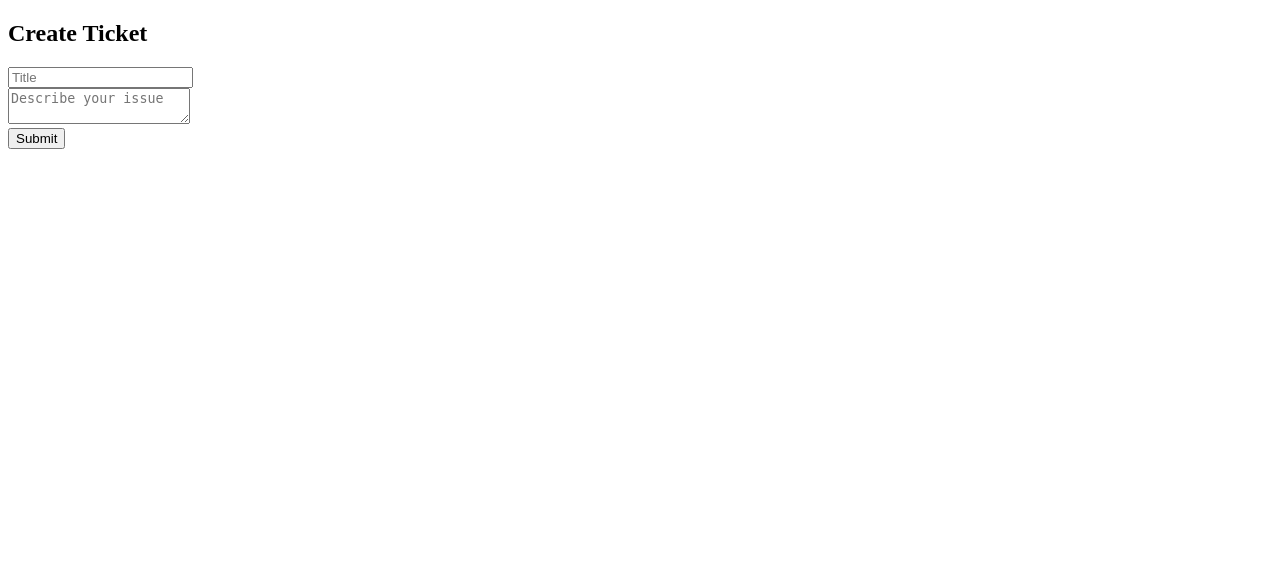
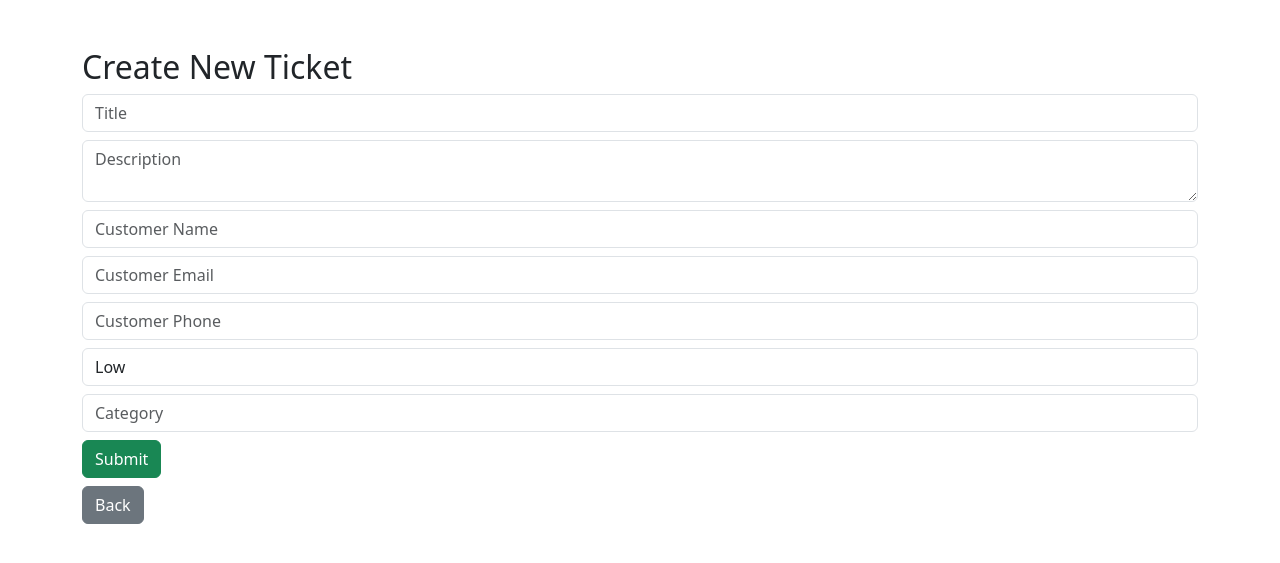
Before and after one commit to aniketjagdale02/simple-ticketing-app, a FastAPI app: template templates/create_ticket.html in a window 1280 px wide. Shown: the top 563 px of the page. Run offline with FastAPI, Linux system fonts and the light colour scheme; the template is opened without the code that fills it, so the values that code supplies are empty.

Commit message:
Update create_ticket.html

```diff
--- a/templates/create_ticket.html
+++ b/templates/create_ticket.html
@@ -1,12 +1,23 @@
 <!DOCTYPE html>
 <html>
-<head><title>Create Ticket</title></head>
-<body>
-<h2>Create Ticket</h2>
-<form action="/create-ticket" method="post">
-  <input name="title" placeholder="Title" required><br>
-  <textarea name="description" placeholder="Describe your issue"></textarea><br>
-  <button type="submit">Submit</button>
-</form>
+<head>
+    <title>Create Ticket</title>
+    <link href="https://cdn.jsdelivr.net/npm/bootstrap@5.3.0/dist/css/bootstrap.min.css" rel="stylesheet">
+</head>
+<body class="container mt-5">
+    <h2>Create New Ticket</h2>
+    <form method="post">
+        <input name="title" placeholder="Title" class="form-control mb-2" required>
+        <textarea name="description" placeholder="Description" class="form-control mb-2" required></textarea>
+        <input name="customer_name" placeholder="Customer Name" class="form-control mb-2" required>
+        <input name="customer_email" placeholder="Customer Email" class="form-control mb-2" required>
+        <input name="customer_phone" placeholder="Customer Phone" class="form-control mb-2" required>
+        <select name="priority" class="form-control mb-2">
+            <option>Low</option><option>Medium</option><option>High</option>
+        </select>
+        <input name="category" placeholder="Category" class="form-control mb-2">
+        <button class="btn btn-success">Submit</button>
+    </form>
+    <a href="/dashboard" class="btn btn-secondary mt-2">Back</a>
 </body>
 </html>
```
